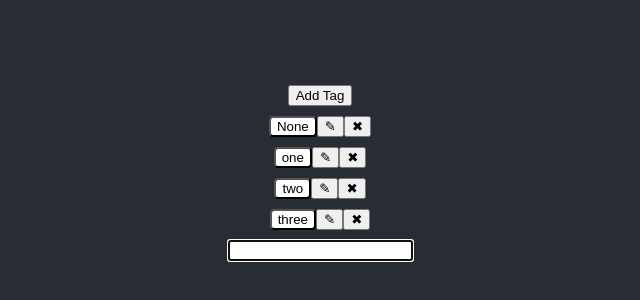
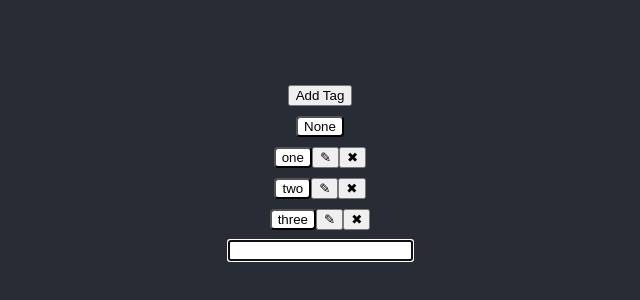
Before and after one commit to DionysusBacchus/to-do-list, a React (Create React App) app: page / in a window 1280 px wide. Shown: the part 232-532 px from the top of the page, without its empty margins (320-960 px from the left). Built offline with nearby package versions, Linux system fonts and the light colour scheme.

Commit message:
hide edit and delete buttons for None

```diff
--- a/src/App.js
+++ b/src/App.js
@@ -43,6 +43,7 @@ function App() {
             {tagsArray.map((tag) => (
               <span key={tag.id}>
                 <Tag
+                  noneTagId={noneTagId}
                   item={tag}
                   handles={{ deleteTag: List.delete, editTag: List.edit }} />
               </span>
--- a/src/components/Tag.js
+++ b/src/components/Tag.js
@@ -1,7 +1,7 @@
 import React, { useContext } from 'react';
 import { FilterContext } from '../App';
 
-export default function Tag({ item, handles }) {
+export default function Tag({ item, handles, noneTagId }) {
   const [chooseTag, buttonStyle] = useContext(FilterContext);
 
   const handleDeleteTag = () => {
@@ -15,6 +15,8 @@ export default function Tag({ item, handles }) {
         style={buttonStyle(item.id)}>
         {item.text}
       </button>
+      {item.id !== noneTagId && (
+        <span>
           <button
             className='edit-tag-button'>
             &#9998;
@@ -24,6 +26,8 @@ export default function Tag({ item, handles }) {
             onClick={handleDeleteTag}>
             &#10006;
           </button>
+        </span>
+      )}
     </div>
   )
 }
```
Lines whose indentation alone changed are shown as unchanged.
